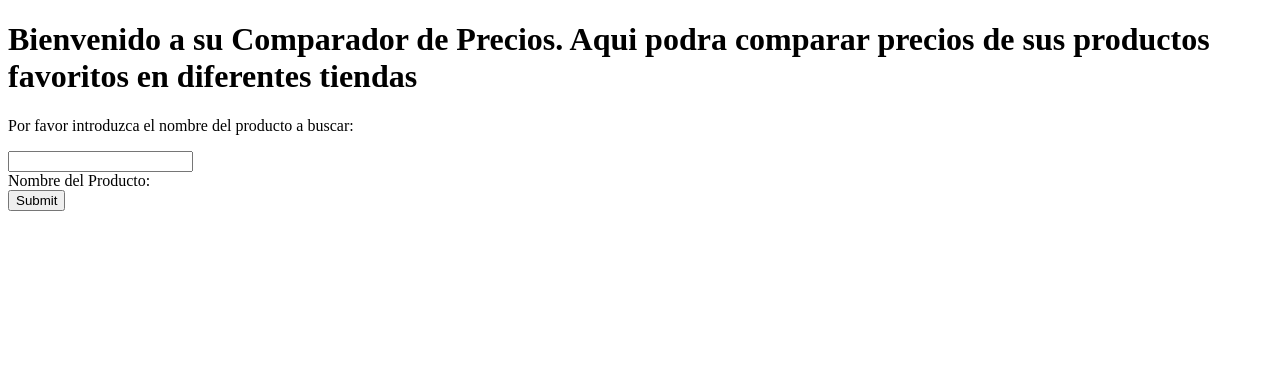
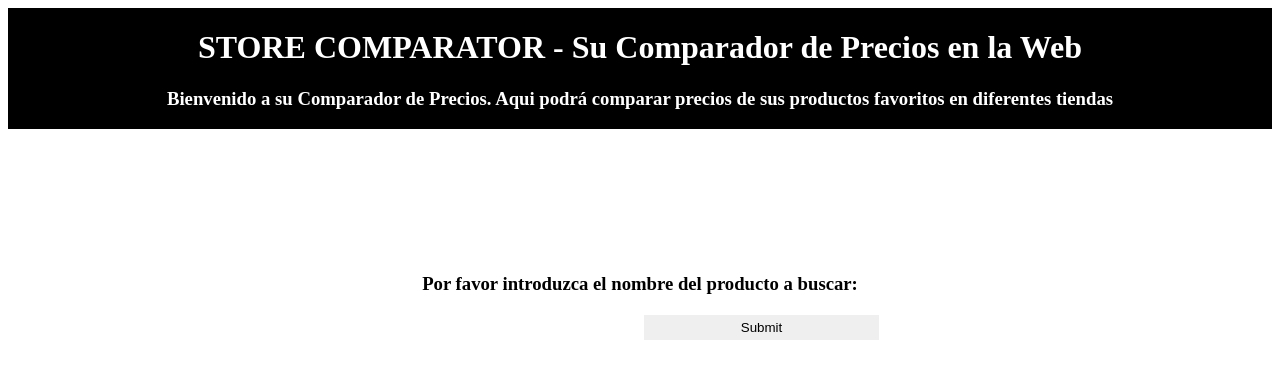
Before and after one commit to jam1987/store_comparator, a Django app: page /index/ in a window 1280 px wide. Shown: the top 379 px of the page. Run offline with Django 3.2, Linux system fonts and the light colour scheme; parts of the project's set-up code (start-up, migrations or seed data) failed here and were passed over.

Commit message:
Primera version de la aplicacion

```diff
--- a/store_comparator/stores/templates/stores/home.html
+++ b/store_comparator/stores/templates/stores/home.html
@@ -1,14 +1,53 @@
 <!DOCTYPE html PUBLIC "-//W3C//DTD XHTML 1.0 Strict//EN" "http://www.w3.org/TR/xhtml1/DTD/xhtml1-strict.dtd">
 <html xmlns="http://www.w3.org/1999/xhtml">
 <HTML>
-    <HEAD>
-       <H1> Bienvenido a su Comparador de Precios. Aqui podra comparar precios de sus
-            productos favoritos en diferentes tiendas </H1>
-    </HEAD>
+    <style type="text/css">
+    header {
+        background-color:black;
+    display:block;
+	text-align:center;
+    overflow:hidden;
+    }
+
+	input
+{
+
+   text-align : center;
+   border: 0px solid;
+   height:25px;
+   width:235px;
+}
+
+.texbox {
+border-color : black;
+}
+
+form
+{
+text-align : center;
+align: center;
+}
+
+
+</style>
+    <header>
+	    <H1 >  <font color = "white">  STORE COMPARATOR - Su Comparador de Precios en la Web </font> </H1>
+       <H3> <font color = "white"> Bienvenido a su Comparador de Precios. Aqui podr&aacute comparar precios de sus
+            productos favoritos en diferentes tiendas </font> </H3>
+    </header>
     <BODY>
+	<div>
+	</br>
+	</br>
+	</br>
+	</br>
+	</br>
+	</br>
+	</br>
+	</div>
     <form action="/recibir_parametro/" method="post">
-    <P> Por favor introduzca el nombre del producto a buscar:</p>
-    <input type="text" name="nombre" value=""> <br>  Nombre del Producto: <br>
+    <h3> Por favor introduzca el nombre del producto a buscar:</h3>
+    <input class="texbox" type="text" name="nombre" value="" border=2>
     <input type="submit" value"Enviar">
     </form>
     </BODY>
--- a/store_comparator/stores/views.py
+++ b/store_comparator/stores/views.py
@@ -1,3 +1,11 @@
+# Nombre del Archivo:  views.py
+# Descripcion del Archivo: Este archivo contiene los metodos principales de la Aplicacion
+#                          store_comparator. Estos metodos corresponden al controlador de
+#                          la misma.
+# Version: 1.0
+# Autor: Julio De Abreu Molina
+# Fecha de Finalizacion: 31 de Marzo del 2014
+
 from django.shortcuts import render
 from django.http import HttpResponse
 from django.shortcuts import render_to_response, get_object_or_404
@@ -16,19 +24,39 @@ from django.db import DatabaseError
 import requests
 import urllib
 from bs4 import BeautifulSoup
-from tasks import add, mul, xsum, buscar
+from tasks import buscar
 import gevent
 # Create your views here.
 
+# Nombre del Metodo: Index
+# Parametros de entrada: Request - Corresponde a los datos de
+#                                  la sesion en curso
+# Parametros de salida: Home.html - Corresponde a la pagina principal
+# Descripcion: Este metodo es usado para disparar la pagina principal.
 @csrf_protect
 def index(request):
     return render_to_response('stores/home.html')
 
 
+# Nombre del Metodo: Recibir_Parametro
+# Parametros de Entrada: Request - Corresponde a los datos de
+#                                  la sesion en curso
+# Parametros de salida: Buscar.html - Corresponde a la pagina en la cual
+#                                     se mostraran los resultados
+# Descripcion del metodo: Este metodo es empleado para realizar la busqueda
+#                         del producto en cuatro sitios de forma concurrente:
+#                         Mercado Libre, Linio, OLX y Exito
 def recibir_parametro(request):
-
        if request.POST:
            elemento = request.POST["nombre"]
+
+		   # Se borra el historial previo de productos y ventas
+           ventas = Vende_Producto.objects.all()
+           for venta in ventas:
+               venta.delete()
+           productos = Producto.objects.all()
+           for producto in productos:
+                producto.delete()
            tiendas = get_object_or_404(Tienda,idTienda ='LN01')
            tupla1 = (elemento,tiendas.nombreTienda,tiendas.direccion)
            tiendas = get_object_or_404(Tienda,idTienda ='ML01')
@@ -40,18 +68,21 @@ def recibir_parametro(request):
            tupla4 = (elemento,tiendas.nombreTienda,tiendas.direccion,'X')
 
            tuplas = [tupla1,tupla2,tupla3,tupla4]
+
+		   # Se ejecuta la funcion Buscar de forma recurrente. Los resultados se pueden ver
+		   # en Celery
            jobs = [gevent.spawn(buscar.delay,tupla) for tupla in tuplas]
            gevent.joinall(jobs,timeout=20)
            ventas = Vende_Producto.objects.all().order_by('-precio')
-
-
-
-
-
-
        return render_to_response('stores/buscar.html',{'mensaje':'busqueda realizada','ventas':ventas,},context_instance=RequestContext(request))
 
-
+# Nombre del Metodo: Compartir
+# Parametros de Entrada: Request - Corresponde a los datos de
+#                                  la sesion en curso
+# Parametros de salida: Compartir.html - Corresponde a la pagina en la cual
+#                                     se mostraran los resultados buscados anteriormente
+# Descripcion del metodo: Este metodo es empleado para mostrar los resultados en forma
+#                         ordenada para compartirlos con otras personas
 def compartir(request):
     ventas = Vende_Producto.objects.all().order_by('-precio')
     return render_to_response('stores/compartir.html',{'mensaje':'busqueda realizada','ventas':ventas,},context_instance=RequestContext(request))
```
Also changed, not shown: store_comparator/stores/templates/stores/buscar.html (+33 -14 lines), store_comparator/stores/templates/stores/compartir.html (+42 -4 lines), store_comparator/tasks.py (+111 -29 lines), store_comparator/Documentacion/DiagramaCasoUsos.jpeg (added), store_comparator/Documentacion/DiagramaClases.jpeg (added), store_comparator/db.sqlite3, 7 other files.
